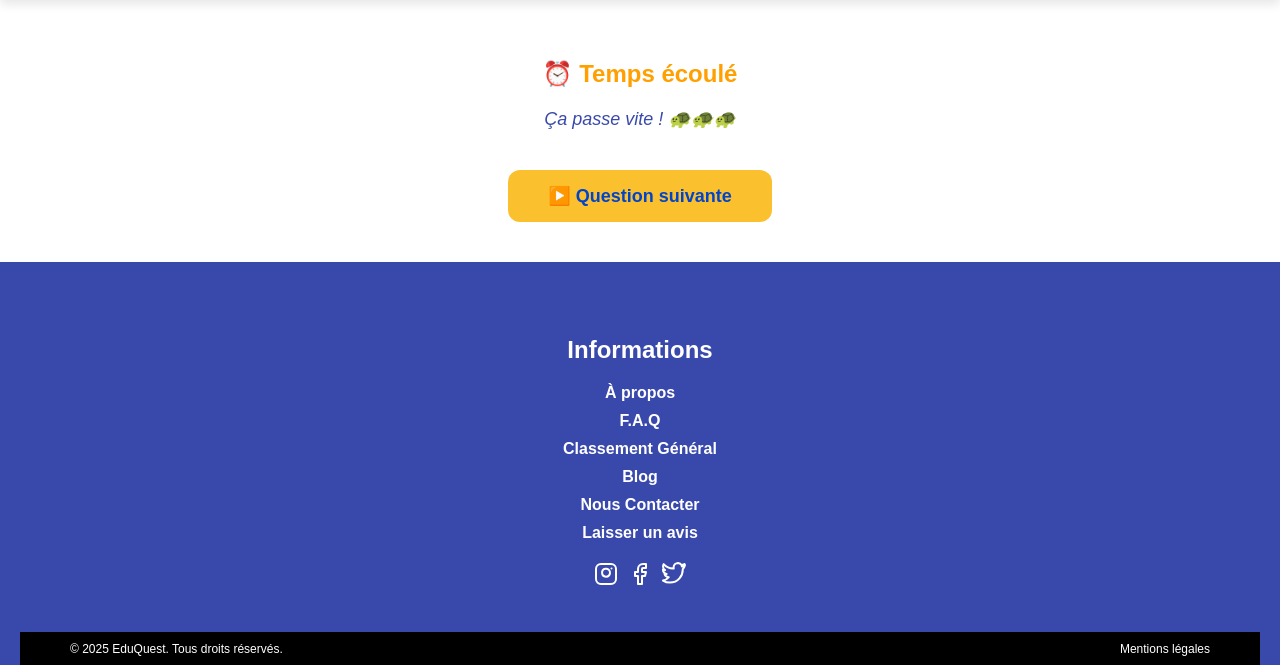
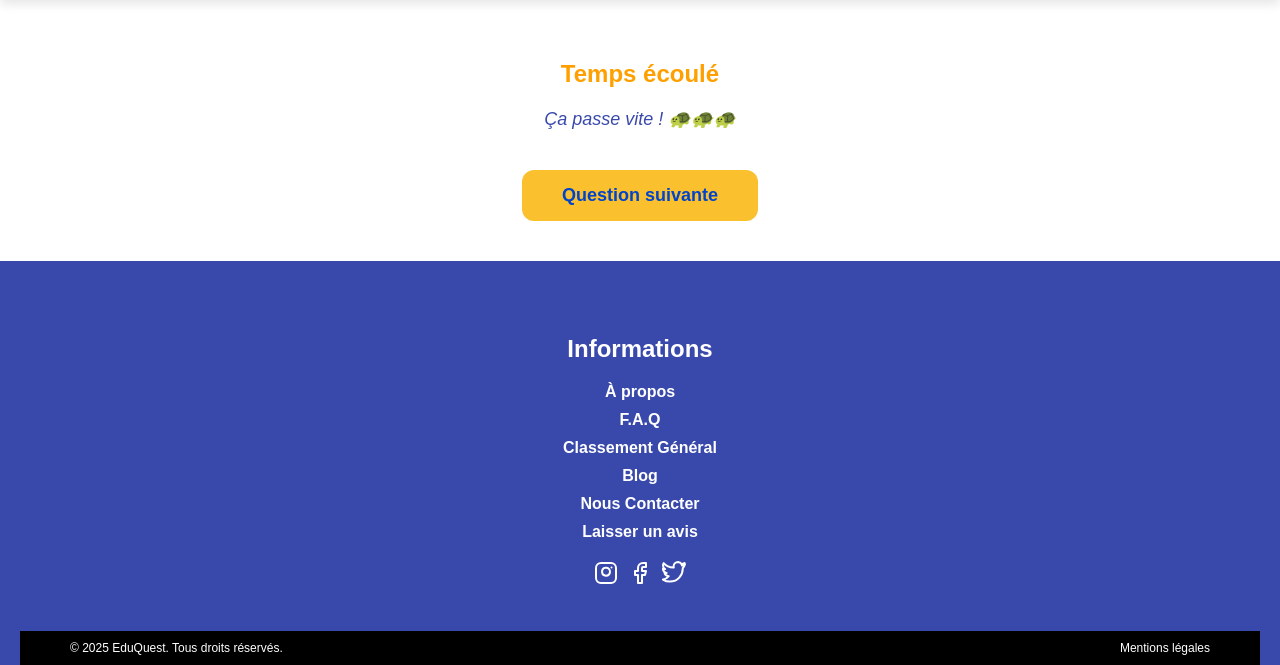
Before and after one commit to Nazim6702/EduQuest, a Symfony app: template templates/play_quiz/result.html.twig in a window 1280 px wide. Shown: the part 117-782 px from the top of the page. Run offline with Twig, Linux system fonts and the light colour scheme; the template is opened without the code that fills it, so the values that code supplies are empty; some libraries are stand-ins or nearby versions.

Commit message:
update twig

```diff
--- a/templates/play_quiz/index.html.twig
+++ b/templates/play_quiz/index.html.twig
@@ -23,6 +23,6 @@
             margin-top: 30px;
             box-shadow: 4px 4px 0px rgba(0, 0, 0, 0.6);
             transition: transform 0.2s ease;
-        ">▶️ Jouer au quiz</a>
+        ">Jouer au quiz</a>
     </section>
 {% endblock %}
--- a/templates/play_quiz/play.html.twig
+++ b/templates/play_quiz/play.html.twig
@@ -26,7 +26,7 @@
             {% endif %}
         </div>
 
-        <button type="submit" class="btn-submit">✅ Valider</button>
+        <button type="submit" class="btn-submit">Valider</button>
     </form>
 
     <div>
--- a/templates/play_quiz/result.html.twig
+++ b/templates/play_quiz/result.html.twig
@@ -10,22 +10,22 @@
 {% block body %}
 <section class="result-section">
     {% if result is same as(true) %}
-        <h2 class="correct">✅ Bonne réponse !</h2>
+        <h2 class="correct"> Bonne réponse !</h2>
     {% elseif result is same as(false) %}
-        <h2 class="incorrect">❌ Mauvaise réponse</h2>
+        <h2 class="incorrect">Mauvaise réponse</h2>
     {% else %}
-        <h2 class="timeout">⏰ Temps écoulé</h2>
+        <h2 class="timeout"> Temps écoulé</h2>
     {% endif %}
 
     <div id="feedback-message" data-result="{{ result }}"></div>
 
     {% if isLast %}
         <a href="{{ path('app_quiz_results', { id: quizId }) }}" class="btn-next results">
-            📊 Voir les résultats
+             Voir les résultats
         </a>
     {% else %}
         <a href="{{ path('app_quiz_play', { id: quizId, step: nextStep }) }}" class="btn-next next">
-            ▶️ Question suivante
+             Question suivante
         </a>
     {% endif %}
 </section>
--- a/templates/profile/admin.html.twig
+++ b/templates/profile/admin.html.twig
@@ -16,7 +16,7 @@
 
         <div style="text-align: center; margin-bottom: 30px;">
             <a href="{{ path('app_profile_edit') }}" class="profile-action-button">
-                ✏️ Modifier mes informations
+                 Modifier mes informations
             </a>
         </div>
 
--- a/templates/profile/edit.html.twig
+++ b/templates/profile/edit.html.twig
@@ -16,7 +16,7 @@
             {{ form_row(form.email) }}
             {{ form_row(form.pseudo) }}
             {{ form_row(form.password) }}
-            <button class="btn">✅ Enregistrer</button>
+            <button class="btn"> Enregistrer</button>
         {{ form_end(form) }}
 
         <a href="{{ path('app_profile') }}" class="cancel-link">↩️ Annuler</a>
--- a/templates/profile/student.html.twig
+++ b/templates/profile/student.html.twig
@@ -16,7 +16,7 @@
 
         <div style="text-align: center; margin-bottom: 30px;">
             <a href="{{ path('app_profile_edit') }}" class="profile-action-button">
-                ✏️ Modifier mes informations
+                 Modifier mes informations
             </a>
         </div>
 
--- a/templates/profile/teacher.html.twig
+++ b/templates/profile/teacher.html.twig
@@ -15,7 +15,7 @@
 
         <div style="text-align: center; margin-bottom: 30px;">
             <a href="{{ path('app_profile_edit') }}" class="profile-action-button">
-                ✏️ Modifier mes informations
+                 Modifier mes informations
             </a>
         </div>
 
```
Also changed, not shown: templates/play_quiz/results.html.twig (+4 -4 lines).
